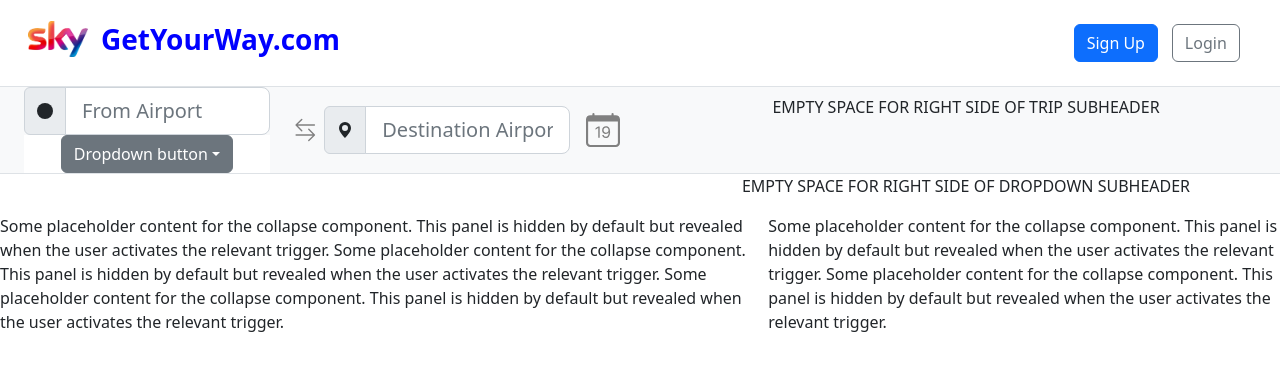
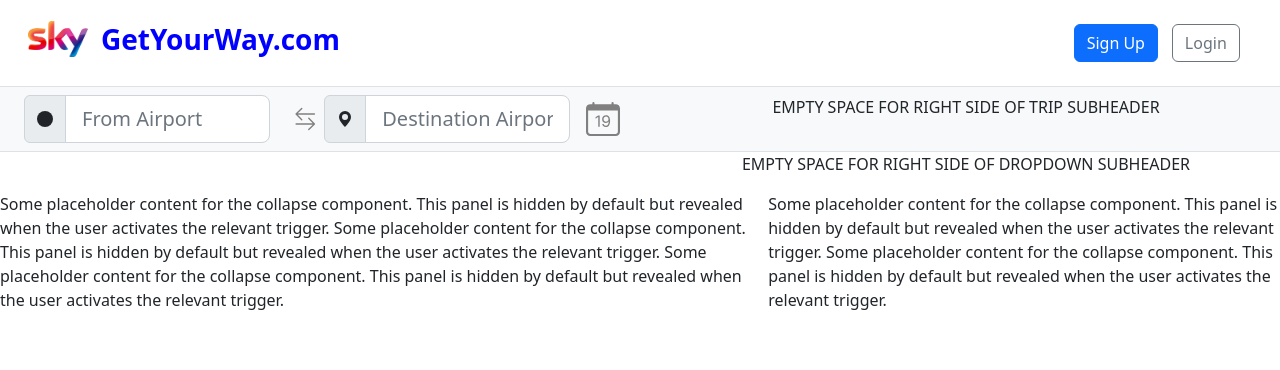
Before and after one commit to sam0jones0/GetYourWay-SMHL, a React (Create React App) app in the folder src/main/getyourway-front/: page / in a window 1280 px wide. Shown: the top 370 px of the page. Built offline with nearby package versions, Linux system fonts and the light colour scheme; no server answers.

Commit message:
Further work refactoring

```diff
--- a/src/main/getyourway-front/src/Components/Trip/Dropdowns/DropdownsChildComponents/FlightTimes.jsx
+++ b/src/main/getyourway-front/src/Components/Trip/Dropdowns/DropdownsChildComponents/FlightTimes.jsx
@@ -4,15 +4,7 @@ function FlightTimes() {
   return (
     <>
       <div class="dropdown overlay-dropdowns">
-        <button
-          class="btn btn-secondary dropdown-toggle"
-          type="button"
-          id="dropdownMenuButton1"
-          data-bs-toggle="dropdown"
-          aria-expanded="false"
-        >
-          Dropdown button
-        </button>
+
         <ul
           class="dropdown-menu overlay-dropdowns"
           aria-labelledby="dropdownMenuButton1"
```
